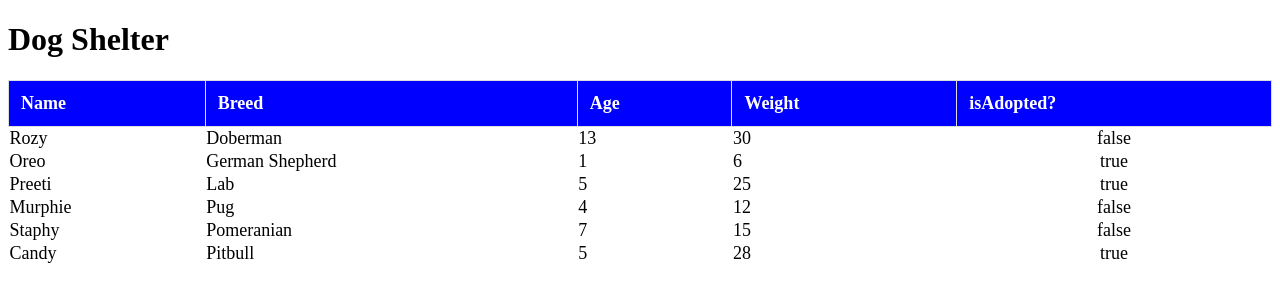
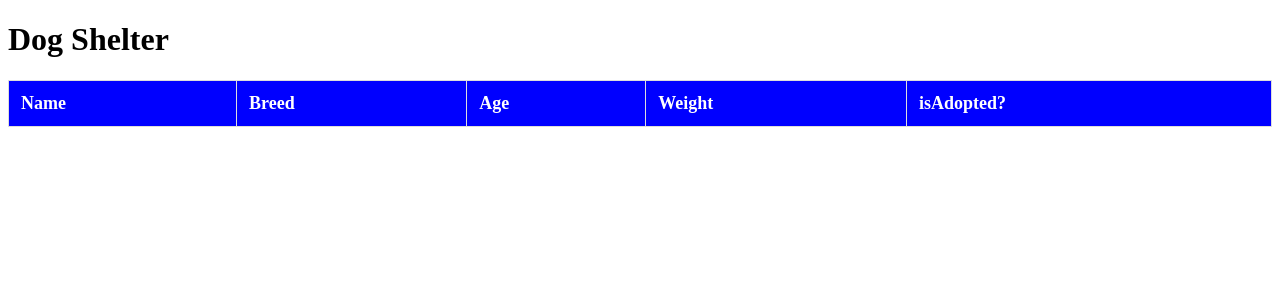
Before and after one commit to JavalKumar/Javalkumar_Patel_Learning_Angular, an Angular app: page / in a window 1280 px wide. Shown: the top 302 px of the page. Built offline with nearby package versions, Linux system fonts and the light colour scheme.

Commit message:
added new service using dependency injection

```diff
--- a/src/app/dog-list/dog-list.component.ts
+++ b/src/app/dog-list/dog-list.component.ts
@@ -2,6 +2,7 @@ import { Component } from '@angular/core';
 import { Dog } from '../models/dog';
 import { DogListItemComponent } from '../dog-list-item/dog-list-item.component';
 import { CommonModule } from '@angular/common';
+import { PetService } from '../services/pet.service';
 
 @Component({
   selector: 'app-dog-list',
@@ -12,14 +13,11 @@ import { CommonModule } from '@angular/common';
 })
 export class DogListComponent {
   displayedColumns:string[]= ['name', 'breed', 'age', 'weight', 'isAdopted'];
-  dogs: Dog[] = [
-    { name: 'Rozy', breed: 'Doberman', age: 13, weight: 30, isAdopted: false },
-    { name: 'Oreo', breed: 'German Shepherd', age: 1, weight: 6, isAdopted: true },
-    { name: 'Preeti', breed: 'Lab', age: 5, weight: 25, isAdopted: true },
-    { name: 'Murphie', breed: 'Pug', age: 4, weight: 12, isAdopted: false },
-    { name: 'Staphy', breed: 'Pomeranian', age: 7, weight: 15, isAdopted: false },
-    { name: 'Candy', breed: 'Pitbull', age: 5, weight: 28, isAdopted: true }
-  ];
+  dogs: Dog[] = [];
+
+  constructor(private petService:PetService){
+
+  }
 
   selectedDog?: Dog;
 
```
Also changed, not shown: src/app/data/mock-content.ts (+10 -0 lines).
